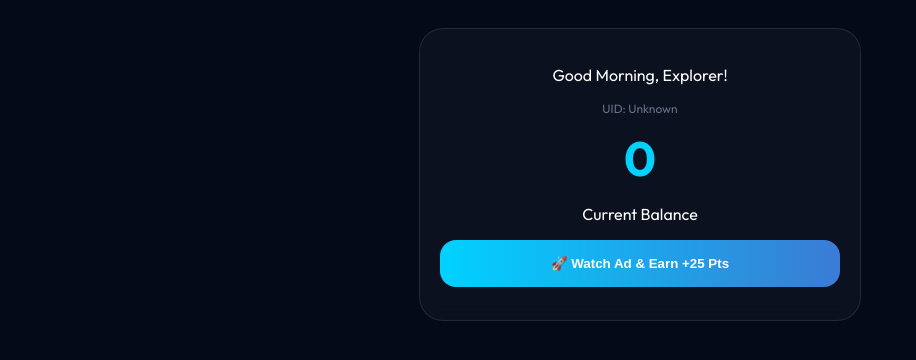
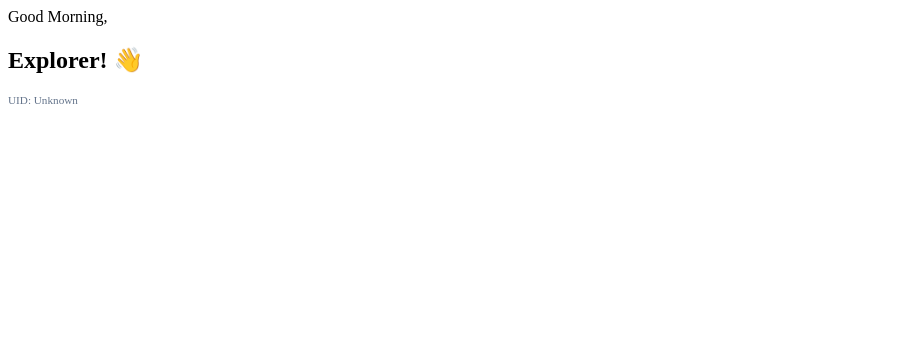
Before and after one commit to maheshkumar083014-spec/Ultimate-Media-Search-Bot, a Flask app: page /dashboard in a window 1280 px wide. Shown: the top 360 px of the page, without its empty margins (0-916 px from the left). Run offline with Flask 3, Linux system fonts and the light colour scheme; some libraries are stand-ins or nearby versions.

Commit message:
Update dashboard.html

```diff
--- a/templates/dashboard.html
+++ b/templates/dashboard.html
@@ -1,55 +1,13 @@
-<!DOCTYPE html>
-<html lang="en">
-<head>
-    <meta charset="UTF-8">
-    <meta name="viewport" content="width=device-width, initial-scale=1.0, user-scalable=no">
-    <title>Earn Bot Dashboard</title>
-    <link href="https://fonts.googleapis.com/css2?family=Outfit:wght@400;700&display=swap" rel="stylesheet">
-    <script src="https://www.gstatic.com/firebasejs/10.8.0/firebase-app-compat.js"></script>
-    <script src="https://www.gstatic.com/firebasejs/10.8.0/firebase-database-compat.js"></script>
-    <style>
-        body { background: #050a18; color: white; font-family: 'Outfit', sans-serif; display: flex; justify-content: center; padding: 20px; }
-        .card { width: 100%; max-width: 400px; background: rgba(255,255,255,0.03); backdrop-filter: blur(10px); border-radius: 24px; padding: 20px; border: 1px solid rgba(255,255,255,0.1); text-align: center; }
-        .pts-box { font-size: 3rem; color: #00d2ff; font-weight: 700; margin: 10px 0; }
-        .btn-main { width: 100%; padding: 16px; border-radius: 16px; border: none; background: linear-gradient(90deg, #00d2ff, #3a7bd5); color: white; font-weight: 600; cursor: pointer; }
-    </style>
-</head>
-<body>
-    <div class="card">
-        <p>Good Morning, {{ user_name }}!</p>
-        <p style="font-size: 0.75rem; color: #64748b;">UID: {{ uid }}</p>
-        <div class="pts-box" id="pointsVal">{{ pts }}</div>
-        <p>Current Balance</p>
-        <button class="btn-main" id="adBtn" onclick="watchAd()">🚀 Watch Ad & Earn +25 Pts</button>
-        <p id="timerMsg" style="font-size: 0.8rem; margin-top: 10px; color: #94a3b8;"></p>
+<div class="card">
+    <div class="welcome-header">
+        <p id="greeting">Good Morning,</p>
+        <h2 class="user-title">{{ user_name }}! 👋</h2>
+        <p style="font-size: 0.7rem; color: #64748b;">UID: {{ uid }}</p>
+    </div>
     </div>
 
-    <script>
-        const firebaseConfig = { apiKey: "AIzaSyD50eWvysruXgtgpDhhCVE2zdbSbLkFBwk", authDomain: "ultimatemediasearch.firebaseapp.com", databaseURL: "https://ultimatemediasearch-default-rtdb.asia-southeast1.firebasedatabase.app/", projectId: "ultimatemediasearch", storageBucket: "ultimatemediasearch.appspot.com", messagingSenderId: "123003124713", appId: "1:123003124713:web:c738c97b2772b112822978" };
-        firebase.initializeApp(firebaseConfig);
-        const db = firebase.database();
-        const userId = "{{ uid }}";
-
-        function watchAd() {
-            window.open("https://horizontallyresearchpolar.com/r0wbx3kyf?key=8b0a2298684c7cea730312add326101b", "_blank");
-            let s = 30;
-            const btn = document.getElementById('adBtn');
-            btn.disabled = true;
-            const t = setInterval(() => {
-                s--;
-                document.getElementById('timerMsg').innerText = `Rewards unlock in ${s}s...`;
-                if(s <= 0) {
-                    clearInterval(t);
-                    db.ref('users/' + userId).transaction(c => {
-                        if(c) { c.pts = (c.pts || 0) + 25; }
-                        else { return { pts: 25 }; }
-                        return c;
-                    });
-                    btn.disabled = false;
-                    document.getElementById('timerMsg').innerText = "Points Added!";
-                }
-            }, 1000);
-        }
-    </script>
-</body>
-</html>
+<script>
+    // Firebase initialization wahi rahega jo aapne pehle kiya tha
+    const userId = "{{ uid }}"; // Ab ye real ID lega
+    // ... baki script logic
+</script>
```
